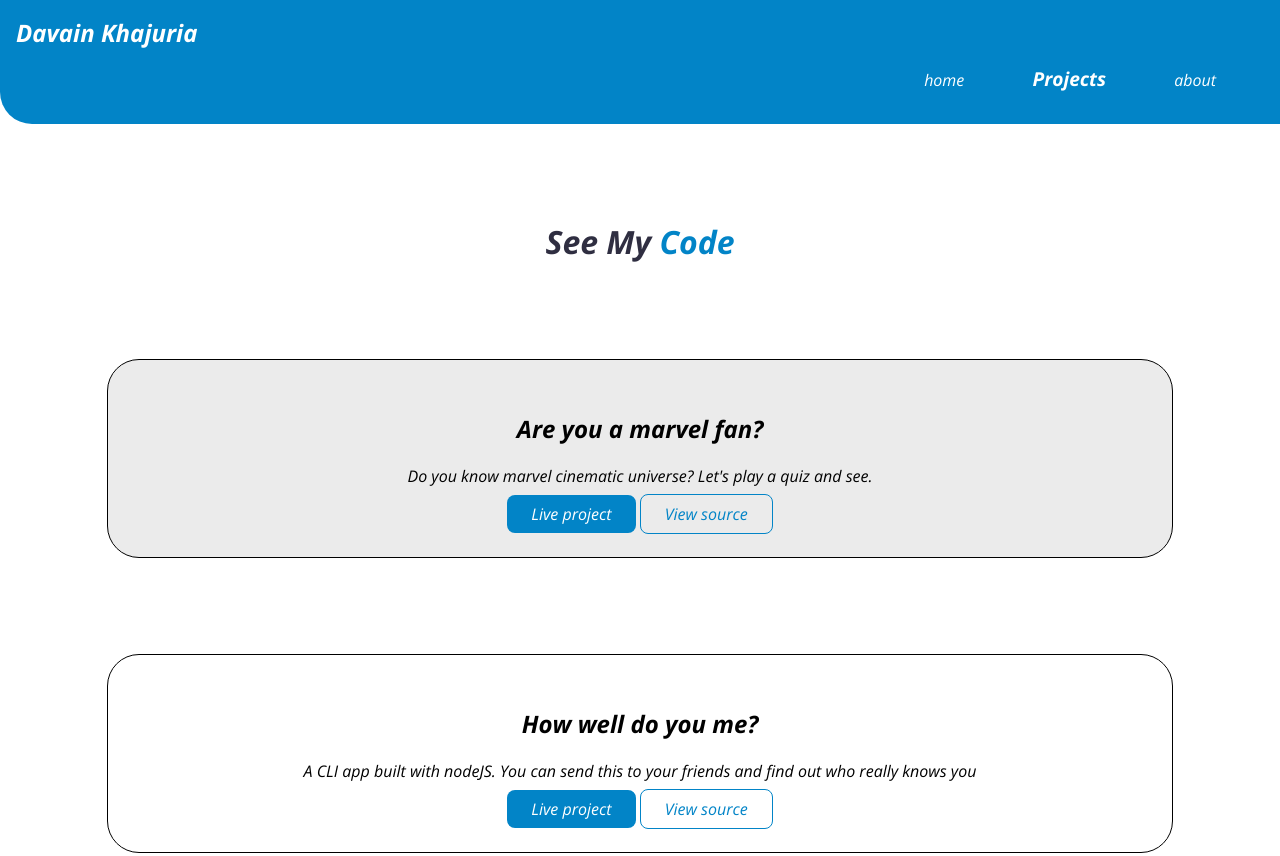
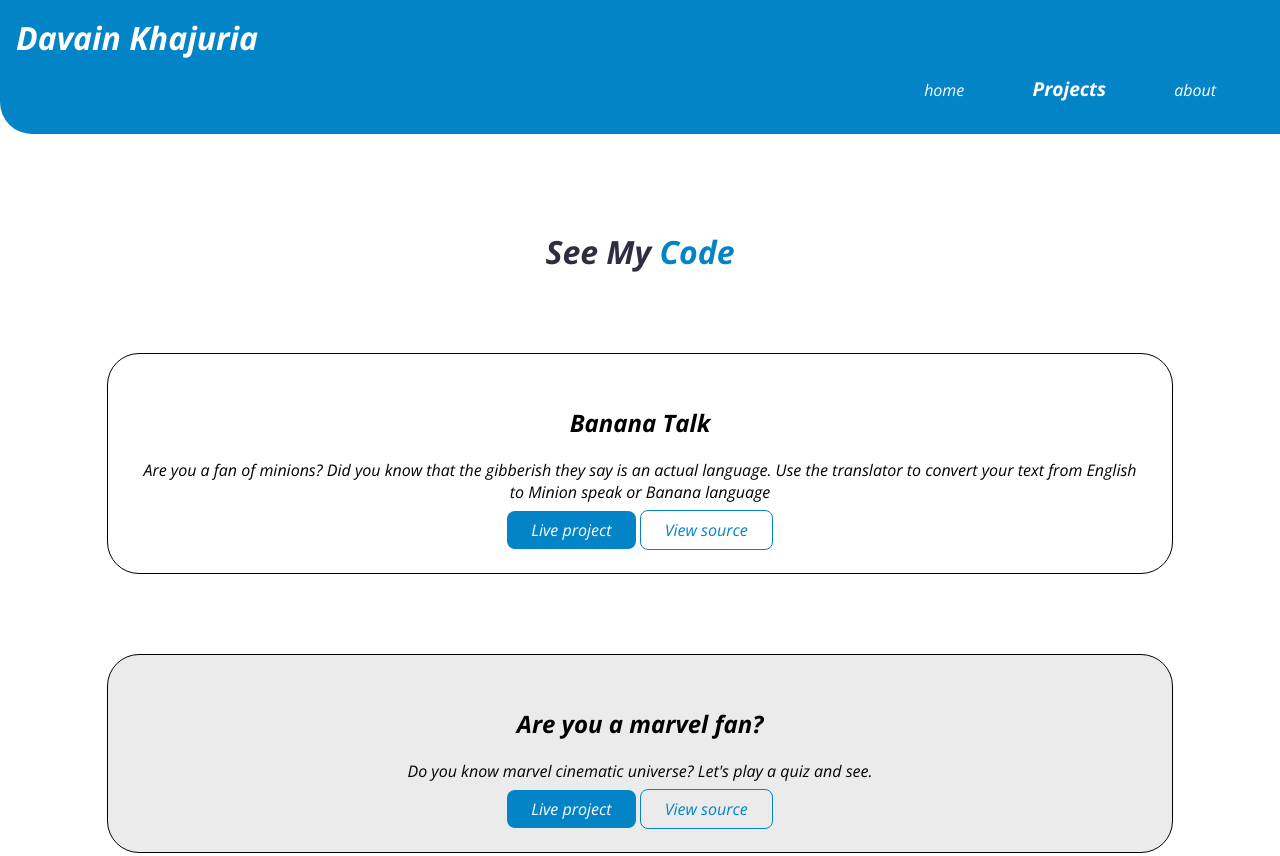
Before and after one commit to davainkhajuria/Profile1, a plain HTML site: page projects.html in a window 1280 px wide. Shown: the top 856 px of the page. Drawn offline with nearby package versions, Linux system fonts and the light colour scheme.

Commit message:
project update

```diff
--- a/component-library/style.css
+++ b/component-library/style.css
@@ -34,10 +34,16 @@ hr{
     color: white;
     margin-top: 2px;
 }
+.primary-link:hover{
+    opacity: 0.7;
+}
 .secondary-link{
     color: var(--primary-color);
     border: 1px solid var(--primary-color);
     border-radius: 0.5rem;
+}
+.secondary-link:hover{
+    opacity: 0.7;
 }
 .non-bullet-list{
     list-style-type: none;
@@ -54,7 +60,7 @@ hr{
 }
 .navigation .brand{
     font-weight: bolder;
-    font-size: 1.5rem;
+    font-size: 2rem;
 }
 .navigation .nav-pills{
     text-align: right;
@@ -91,7 +97,7 @@ hr{
 
 }
 .sections{
-    margin: 6rem 0rem;
+    margin: 5rem 0rem;
     text-align: center;
 
 
--- a/projects.html
+++ b/projects.html
@@ -26,6 +26,15 @@
 
      <!-- sections-projects  -->
      <section class=" sections ">
+        <div class="container center-container other">
+            <h1> Banana Talk</h1>
+            <p>Are you a fan of minions? Did you know that the gibberish they say is an actual language. Use the translator to convert your text from English to Minion speak or Banana language</p>
+            <a class="primary-link links " href="https://bananatalkdavain.netlify.app"> Live project</a>
+            <a class="secondary-link links " href="https://github.com/davainkhajuria/banana-talk"> View source</a>
+        </div>
+    </section>
+
+     <section class=" sections ">
         <div class="container center-container ow other">
             <h1> Are you a marvel fan?</h1>
             <p>Do you know marvel cinematic universe? Let's play a quiz and see.</p>
```
Also changed, not shown: blogs.html (+3 -0 lines), home.html (+6 -6 lines).
